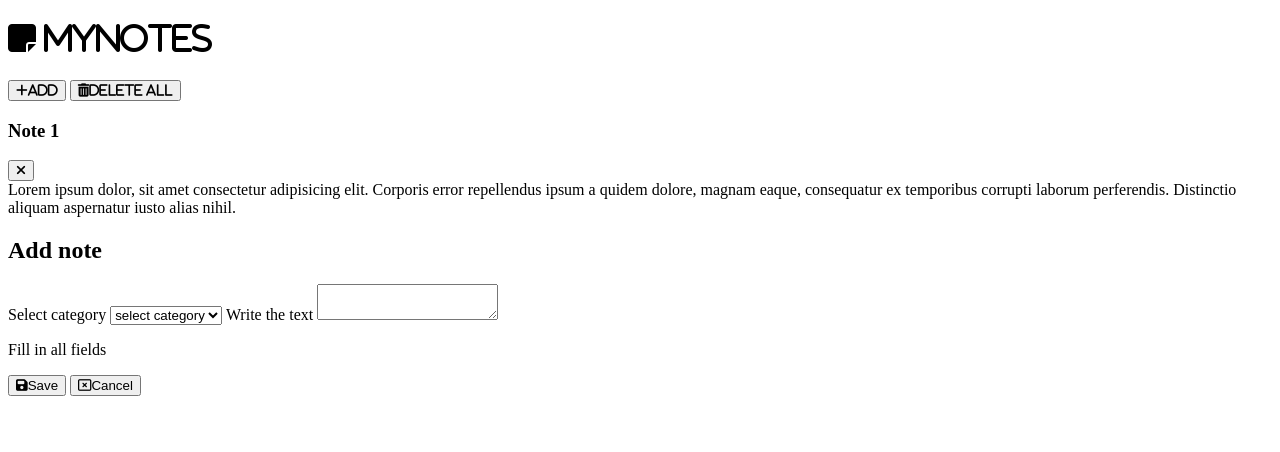
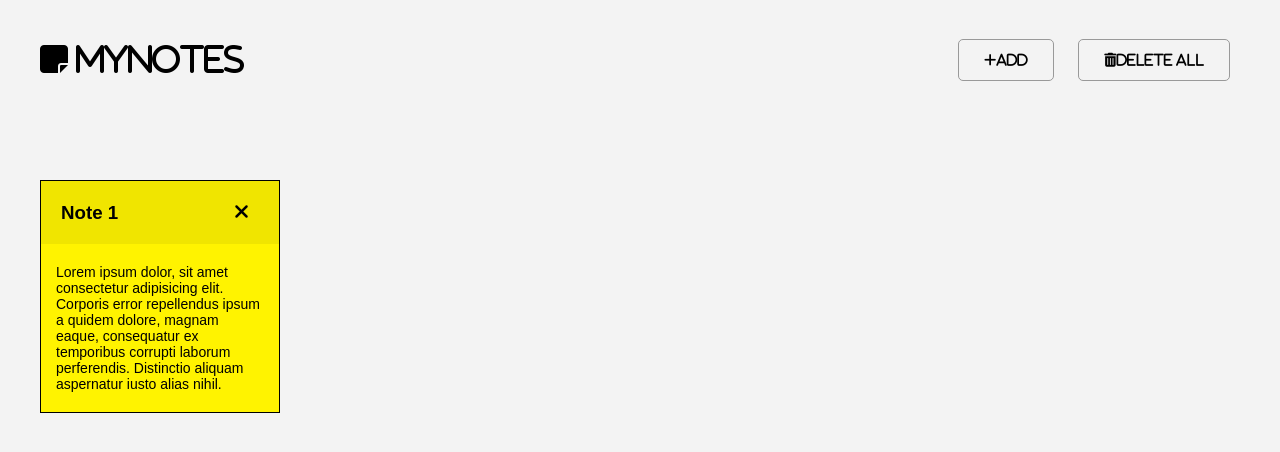
Before and after one commit to OlgaZha/notes, a plain HTML site: page index.html in a window 1280 px wide. Drawn offline with Linux system fonts and the light colour scheme.

Commit message:
adding styles

```diff
--- a/index.html
+++ b/index.html
@@ -6,8 +6,11 @@
     <meta name="viewport" content="width=device-width, initial-scale=1.0">
     <title>Walidator formularza</title>
     <link href="">
-    <link href="https://fonts.googleapis.com/css2?family=Montserrat:ital,wght@0,100..900;1,100..900&display=swap"
-    rel="stylesheet">
+    <link rel="preconnect" href="https://fonts.googleapis.com">
+    <link rel="preconnect" href="https://fonts.gstatic.com" crossorigin>
+    <link
+        href="https://fonts.googleapis.com/css2?family=Montserrat:ital,wght@0,100..900;1,100..900&family=Poppins:wght@300;400;600;900&display=swap"
+        rel="stylesheet">
     <script src="https://kit.fontawesome.com/d7814f0277.js" crossorigin="anonymous"></script>
     <link rel="stylesheet" href="style.css">
 </head>
@@ -31,7 +34,9 @@
                 </button>
             </div>
             <div class="note-body">
-                Lorem ipsum dolor, sit amet consectetur adipisicing elit. Corporis error repellendus ipsum a quidem dolore, magnam eaque, consequatur ex temporibus corrupti laborum perferendis. Distinctio aliquam aspernatur iusto alias nihil.
+                Lorem ipsum dolor, sit amet consectetur adipisicing elit. Corporis error repellendus ipsum a quidem
+                dolore, magnam eaque, consequatur ex temporibus corrupti laborum perferendis. Distinctio aliquam
+                aspernatur iusto alias nihil.
             </div>
         </div>
     </div>
--- a/style.css
+++ b/style.css
@@ -0,0 +1,123 @@
+* {
+	box-sizing: border-box;
+	margin: 0;
+	padding: 0;
+}
+
+body {
+	height: 100vh;
+	font-family: 'Monserrat', sans-serif;
+	background-color: rgb(243,243,243);
+}
+
+.menu{
+	display: flex;
+	justify-content: space-between;
+	align-items: center;
+	padding: 40px;
+	height: 120px;
+}
+
+.menu button,
+.note-panel .save,
+.note-panel .cancel {
+	padding: 12px 25px;
+	background: none;
+	border: 1px solid #999;
+	border-radius: 5px;
+	font-size: 14px;
+	cursor: pointer;
+	transition: background-color .3s, color .3s;
+}
+
+.menu button:hover,
+.note-panel .save:hover,
+.note-panel .cancel:hover {
+	background-color: #333;
+	color: #ddd;
+}
+
+.icon {
+	margin-right: 10px;
+}
+
+.add {
+	margin-right: 20px;
+}
+
+.note-area {
+	display: flex;
+	align-items: start;
+	flex-wrap: wrap;
+	padding: 20px;
+}
+
+.note {
+	margin: 40px 20px;
+	width: 240px;
+	background-color: rgb(255,243,0);
+	border: 1px solid black;
+}
+
+.note-header {
+	display: flex;
+	justify-content: space-between;
+	align-items: center;
+	padding: 20px;
+	background-color: rgba(0,0,0,.06);
+}
+
+.note-header .delete-note {
+	background: none;
+	font-size: 20px;
+	border: none;
+	cursor: pointer;
+}
+
+.note-body {
+	padding: 20px 15px;
+	font-size: 14px;
+}
+
+.note-panel {
+	display: none;
+	justify-content: center;
+	align-items: center;
+	flex-direction: column;
+	position: absolute;
+	top: 50%;
+	left: 50%;
+	transform: translate(-50%, -50%);
+	padding: 40px 0;
+	width: 600px;
+	background-color: #fff;
+	box-shadow: 0 0 10px black;
+	border-radius: 5px;
+}
+
+.note-panel h2 {
+	margin-bottom: 20px;
+	text-transform: uppercase;
+}
+
+.note-panel label {
+	margin-bottom: 10px;
+}
+
+.note-panel #text,
+.note-panel #category {
+	margin-bottom: 20px;
+	padding: 10px 20px;
+	width: 100%;
+	max-width: 90%;
+	max-height: 600px;
+	font-size: 16px;
+	border-radius: 5px;
+	border: 1px solid black;
+}
+
+.note-panel .error {
+	margin-bottom: 20px;
+	color: red;
+	visibility: hidden;
+}
```
